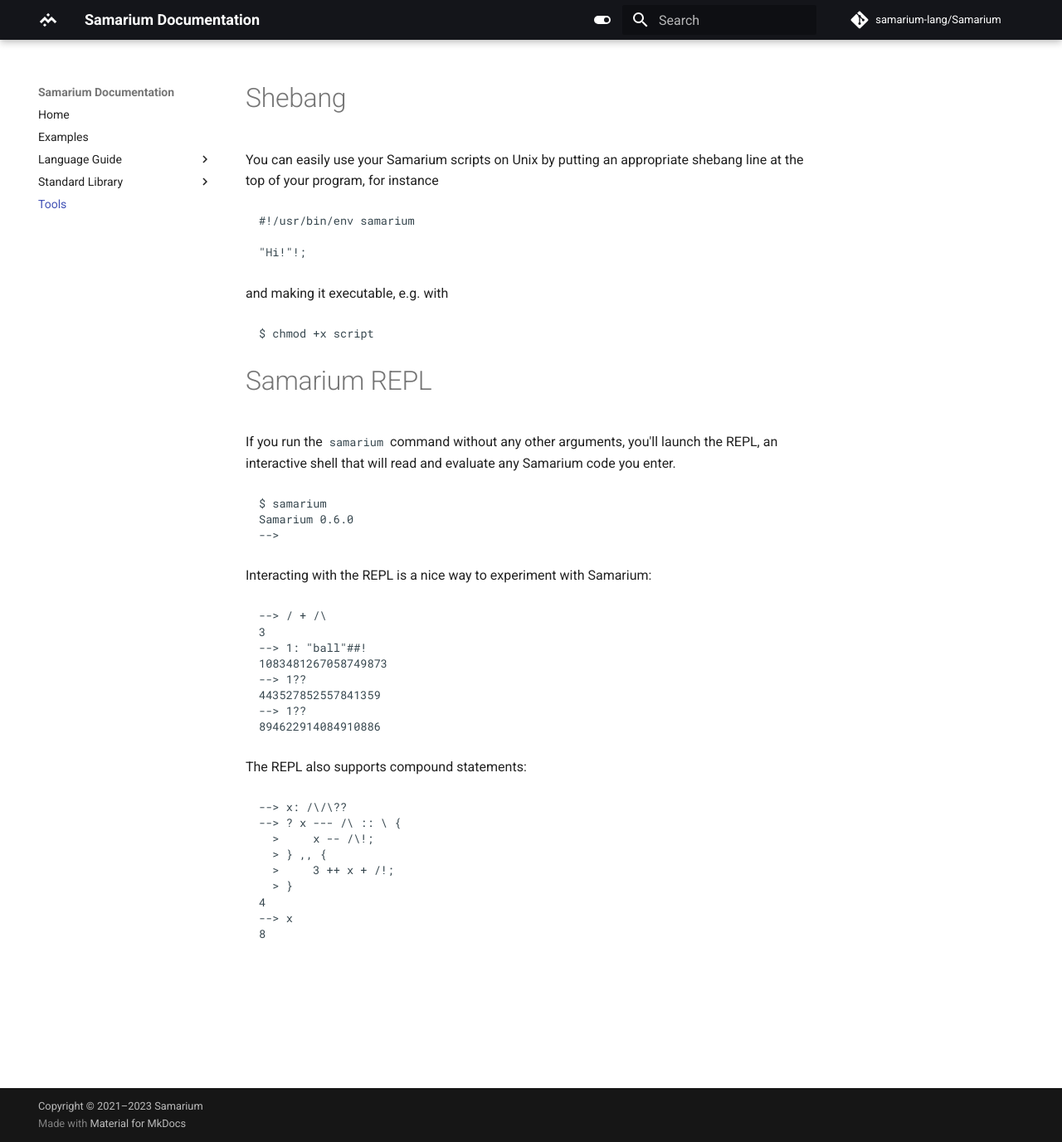
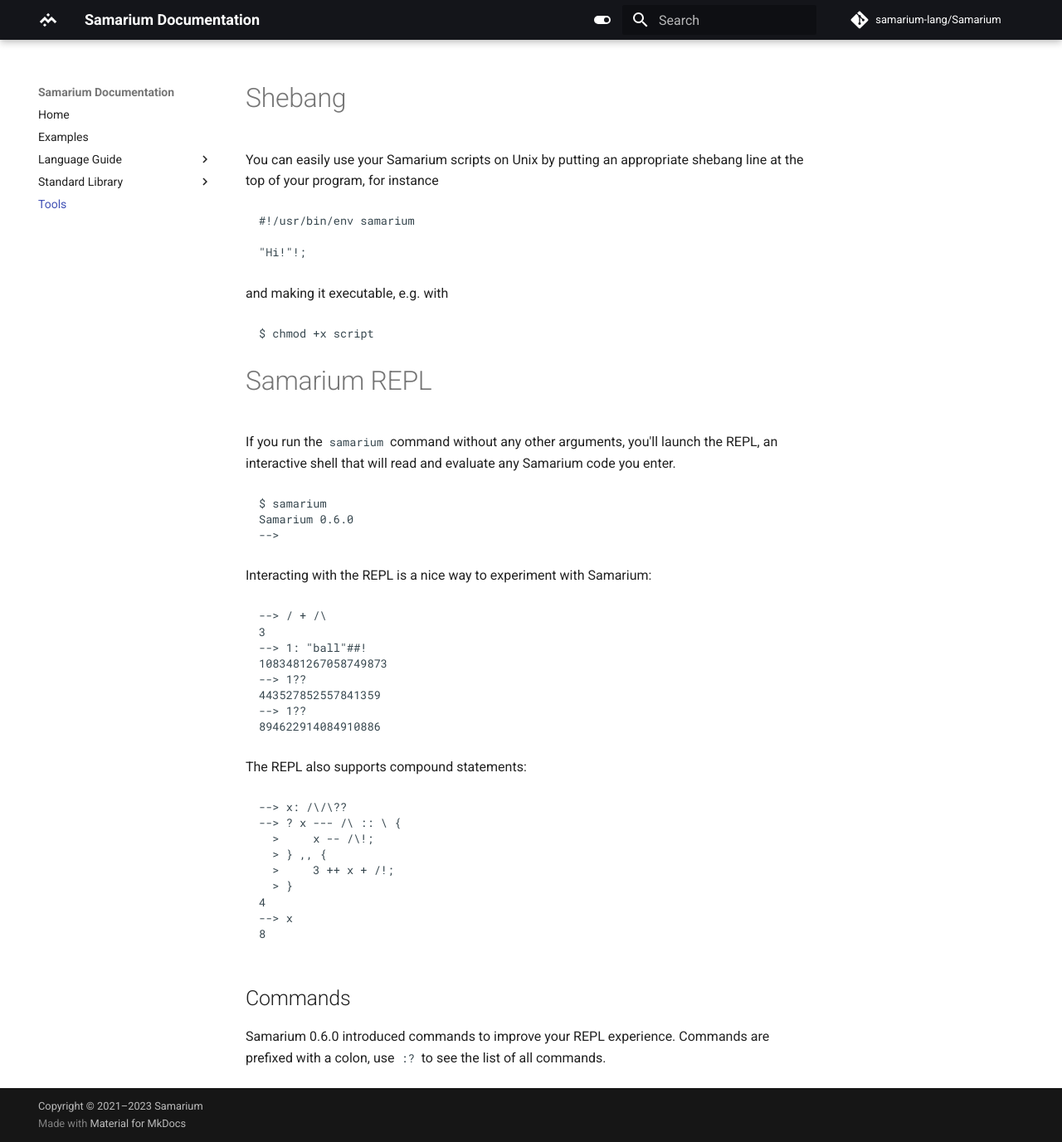
Before and after one commit to samarium-lang/Samarium, an MkDocs documentation site: the page built from docs/tools.md, in a window 1280 px wide and 1377 px high. Shown: the whole window at 83% size. Built offline with MkDocs 1.6.1 and Material for MkDocs 9.7.7, drawn with Linux system fonts in a browser that asks for light colours; comment, search, counter and statistics services are not loaded.

Commit message:
(docs) Command System intro

````diff
--- a/docs/tools.md
+++ b/docs/tools.md
@@ -46,3 +46,8 @@
 --> x
 8
 ```
+
+## Commands
+
+Samarium 0.6.0 introduced commands to improve your REPL experience.
+Commands are prefixed with a colon, use `:?` to see the list of all commands.
````
